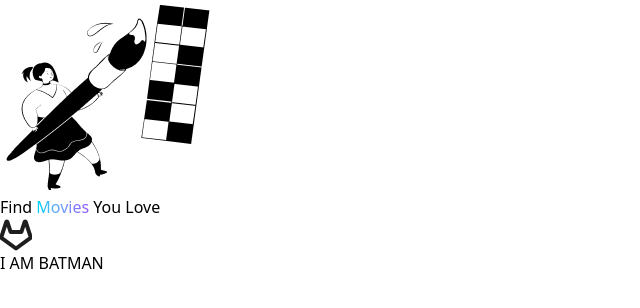
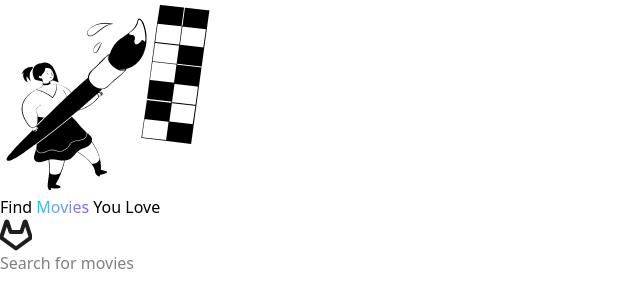
Before and after one commit to Tut314/Task_Manager, a React (Vite) app: page / in a window 1280 px wide. Shown: the top 308 px of the page, without its empty margins (0-640 px from the left). Built offline with nearby package versions, Linux system fonts and the light colour scheme.

Commit message:
test search component

```diff
--- a/src/App.jsx
+++ b/src/App.jsx
@@ -1,7 +1,7 @@
 import React, { useState } from 'react'
 import Search from './components/Search'
 const App = () => {
-  const [searchTerm, setSearchTerm] = useState('I AM BATMAN')
+  const [searchTerm, setSearchTerm] = useState('')
 
   return (
     <main>
@@ -21,6 +21,7 @@ const App = () => {
 
         <Search searchTerm = {searchTerm} setSearchTerm={setSearchTerm}/>
 
+        <h1>{searchTerm}</h1>
       </div>
 
     </main>
```
